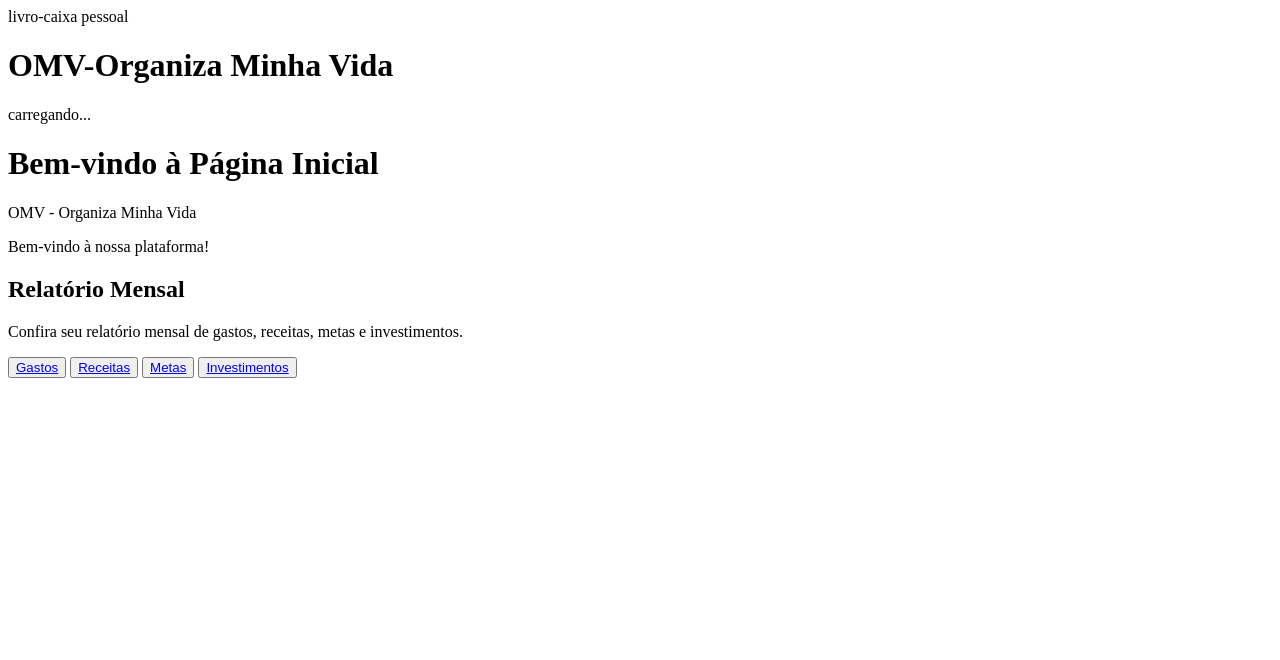
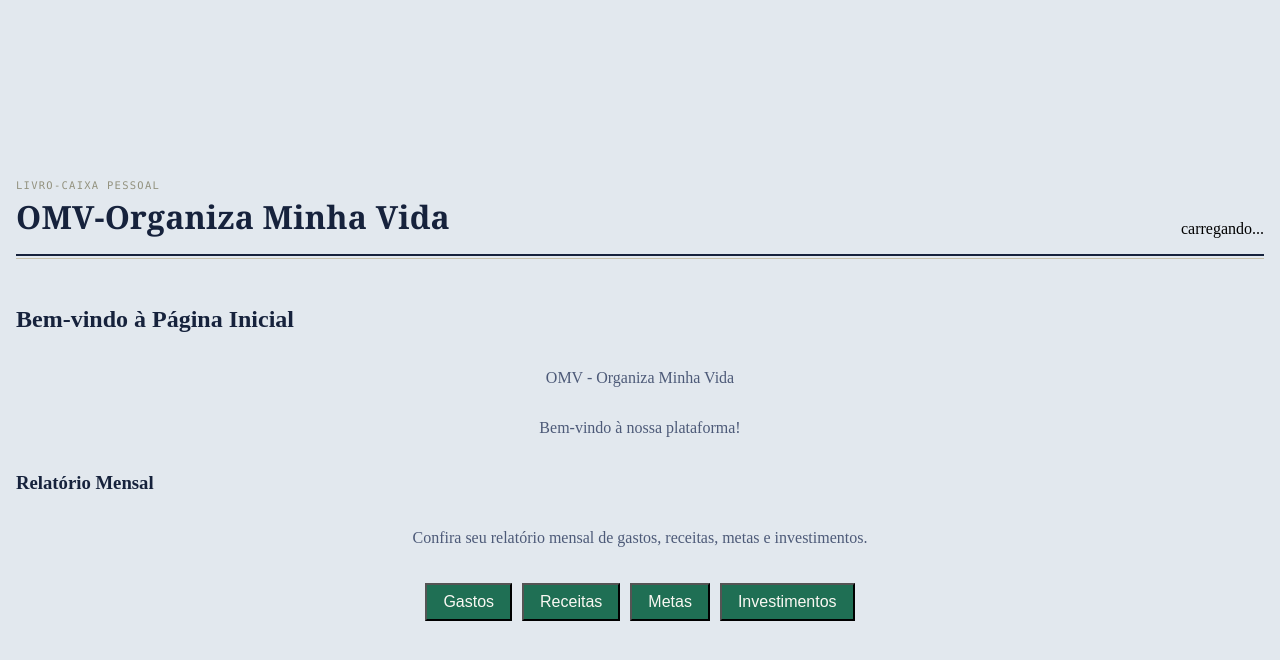
Before and after one commit to joaomarcos0908/OMV, a plain HTML site: page Html/paginaInicial.html in a window 1280 px wide. Drawn offline with Linux system fonts and the light colour scheme.

Commit message:
feat: add estilo pagina principal

```diff
--- /dev/null
+++ b/CSS/estilosPagPrincipal.css
@@ -0,0 +1,129 @@
+
+:root{
+  /* cor */
+  --papel:        #FAF8F3;
+  --papel-elevado:#FFFFFF;
+  --linha:        #E3DFD2;
+  --linha-forte:  #C7C0AA;
+  --tinta:        #16223C;
+  --tinta-suave:  #4D5A78;
+  --tinta-fraca:  #93927F;
+
+  --esmeralda:       #1F6F54;
+  --esmeralda-suave: #DCEEE6;
+  --esmeralda-texto: #154A38;
+
+  --terracota:       #B2492E;
+  --terracota-suave: #F5E3DB;
+  --terracota-texto: #7E3120;
+
+  --dourado:       #9C6F1F;
+  --dourado-suave: #F1E6CB;
+  --dourado-texto: #6E4F14;
+
+  --azul-aco:       #3F5C78;
+  --azul-aco-suave: #E2E8EE;
+
+  --raio: 8px;
+  --raio-pequeno: 4px;
+
+  --fonte-titulo: 'Source Serif 4', Georgia, serif;
+  --fonte-corpo: 'Inter', -apple-system, BlinkMacSystemFont, 'Segoe UI', Helvetica, Arial, sans-serif;
+  --fonte-dados: 'IBM Plex Mono', 'SFMono-Regular', Consolas, monospace;
+}
+
+body{
+    margin:0;
+    background:var(--azul-aco-suave);
+}
+
+h2{
+ color:var(--tinta)
+
+}
+h3{
+color: var(--tinta)
+}
+
+.aplicativo{
+    display:flex;
+    flex-direction:column;
+    justify-content:center;
+    min-height:100vh;
+    max-width:100%;
+    margin:0 auto;
+    padding:0 1rem;
+}
+.cabecalho-topo{
+  display:flex;
+  align-items:flex-end;
+  justify-content:space-between;
+  gap:16px;
+  margin-bottom:30px;
+  padding-bottom:16px;
+  border-bottom:2px solid var(--tinta);
+  position:relative;
+}
+.cabecalho-topo::after{
+  content:"";
+  position:absolute;
+  left:0; right:0; bottom:-5px;
+  height:1px;
+  background:var(--linha-forte);
+}
+.cabecalho-topo h1{
+
+  font-family:var(--fonte-titulo);
+  color:var(--tinta);
+  font-weight:600;
+  font-size:27px;
+  margin:0;
+  letter-spacing:0.2px;
+  color:var(--tinta);
+}
+.cabecalho-topo .marca-eyebrow{
+  display:block;
+  font-family:var(--fonte-dados);
+  font-size:10.5px;
+  letter-spacing:0.12em;
+  text-transform:uppercase;
+  color:var(--tinta-fraca);
+  margin-bottom:4px;
+}
+.botoes{
+  display:flex;
+  flex-direction:row;
+  flex-wrap:wrap;
+  align-items:center;
+  justify-content:center;
+  gap:10px;
+  margin-top:20px;
+}
+.botao{
+    background:var(--esmeralda);
+    color:var(--papel);
+
+    padding:0.5rem 1rem;
+    font-size:1rem;
+    cursor:pointer;
+}
+p{
+    font-size:1rem;
+    color:var(--tinta-suave);
+    text-align:center;
+}
+
+
+
+@media (min-width:640px){
+    .cabecalho-topo{
+        flex-direction:row;
+        justify-content:space-between;
+    }
+    .cabecalho-topo h1{
+        font-size:2rem;
+    }
+  body{
+    margin:0;
+    background:var(--azul-aco-suave);
+  }
--- a/Html/paginaInicial.html
+++ b/Html/paginaInicial.html
@@ -4,6 +4,10 @@
     <meta charset="UTF-8" />
     <meta name="viewport" content="width=device-width, initial-scale=1.0" />
     <title>Document</title>
+    <link rel="preconnect" href="https://fonts.googleapis.com" />
+    <link rel="preconnect" href="https://fonts.gstatic.com" crossorigin />
+    <link rel="stylesheet" href="../CSS/estilosPagPrincipal.css" />
+
   </head>
   <body>
     <div class="aplicativo">
@@ -16,16 +20,18 @@
           >carregando...</span
         >
       </header>
-    <h1>Bem-vindo à Página Inicial</h1>
+    <h2>Bem-vindo à Página Inicial</h1>
     <p>OMV - Organiza Minha Vida</p>
     <p>Bem-vindo à nossa plataforma!</p>
-    <h2>Relatório Mensal</h2>
+    <h3>Relatório Mensal</h2>
     <p>
       Confira seu relatório mensal de gastos, receitas, metas e investimentos.
     </p>
-    <button ><a href="gastos.html" target="_self">Gastos</a></button>
-    <button ><a href="receitas.html" target="_self">Receitas</a></button>
-    <button ><a href="metas.html" target="_self">Metas</a></button>
-    <button ><a href="investimentos.html" target="_self">Investimentos</a></button>
+    <div class="botoes">
+      <a href="gastos.html" target="_self"><button class="botao">Gastos</button></a>
+      <a href="receitas.html" target="_self"><button class="botao">Receitas</button></a>
+      <a href="metas.html" target="_self"><button class="botao">Metas</button></a>
+      <a href="investimentos.html" target="_self"><button class="botao">Investimentos</button></a>
+    </div>
   </body>
 </html>
```
